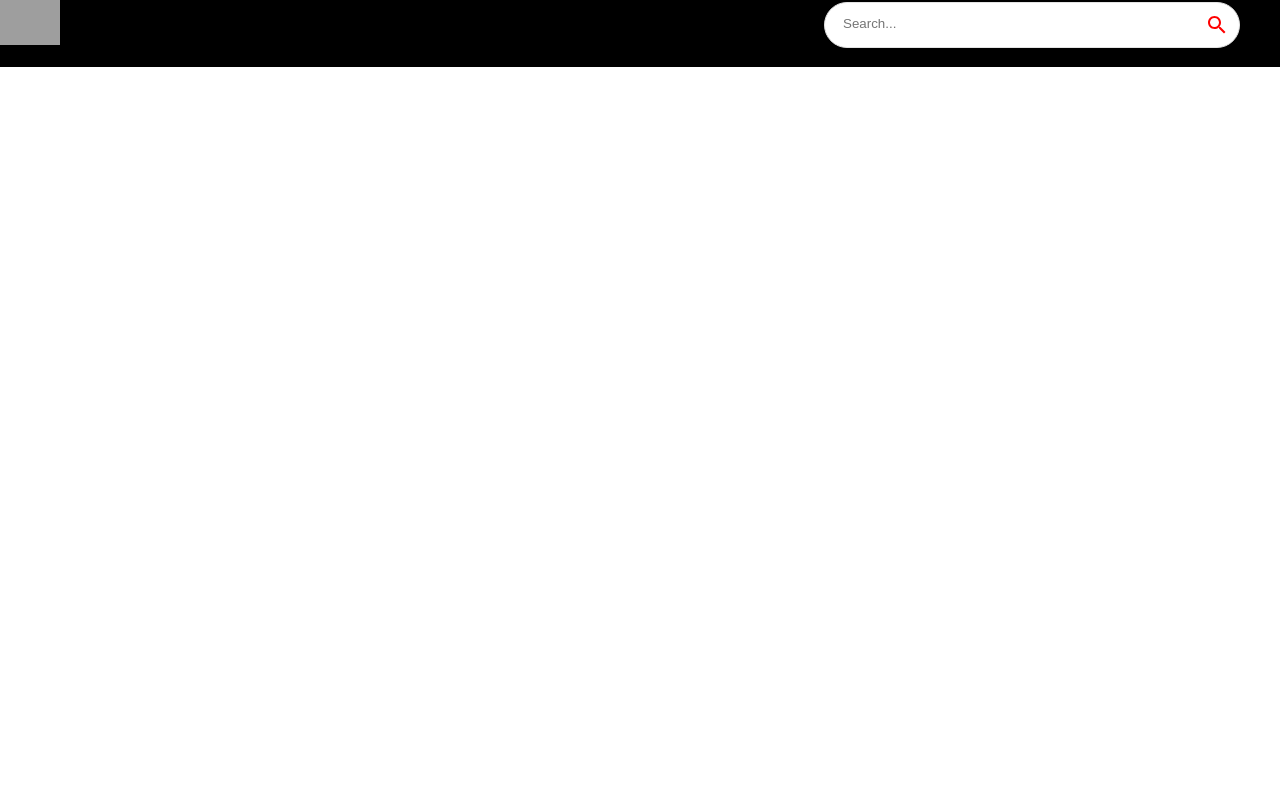
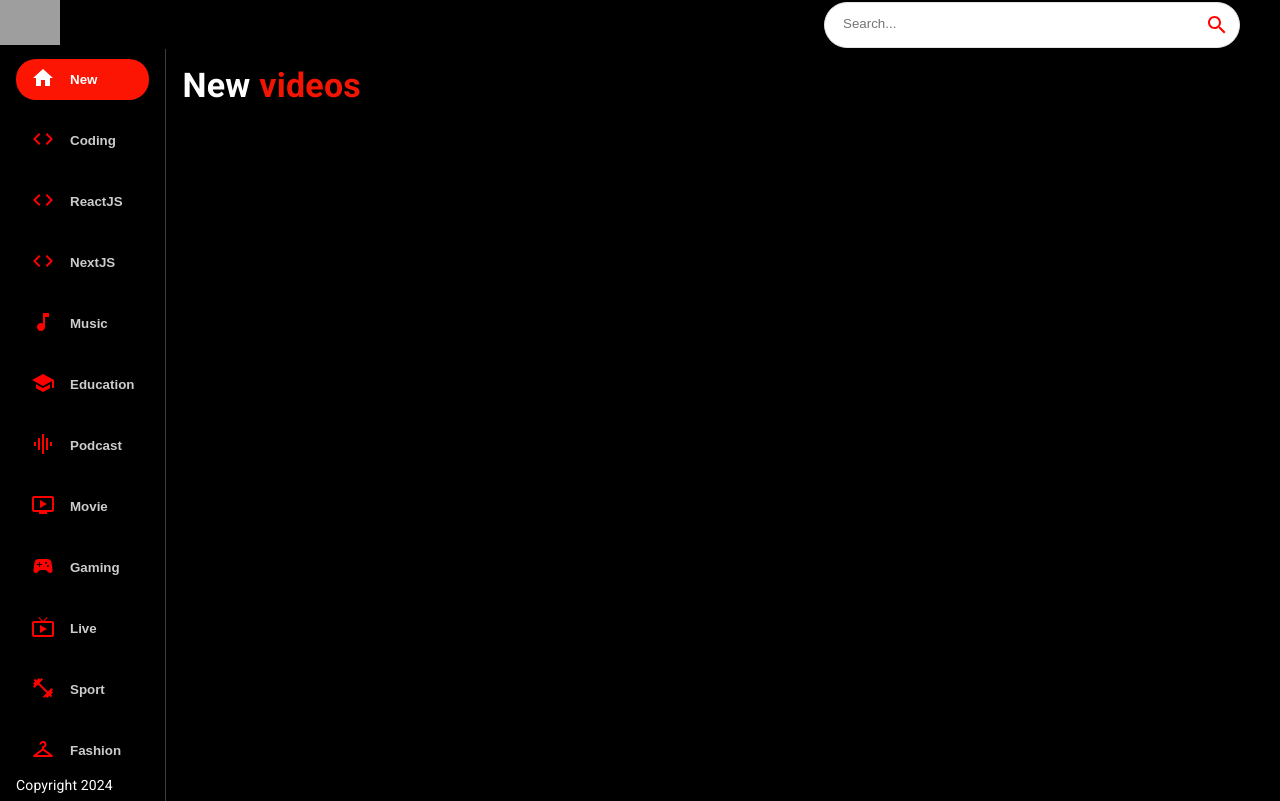
Before and after one commit to omonjonovm/YOUTUBE-CLONE, a React (Create React App) app: page / in a window 1280 px wide. Built offline with nearby package versions, Linux system fonts and the light colour scheme; grey boxes are pictures that could not be loaded.

Commit message:
created sidebar , feed

```diff
--- a/src/components/Feed.jsx
+++ b/src/components/Feed.jsx
@@ -1,8 +1,23 @@
-import React from 'react'
-
+import {useState,useEffect} from 'react'
+import {Box,Stack, Typography} from "@mui/material"
+import Sidebar from './Sidebar'
+import Videos from './Videos'
 const Feed = () => {
   return (
-    <div>Feed</div>
+    <Stack sx={{flexDirection:{sx:"column",md: "row"}}}>
+        <Box sx={{height:{sx:'auto',md :'94vh'},borderRight:'1px solid #3d3d3d',px:{sx: 0, md:2}}}>
+          <Sidebar/>
+          <Typography className='copyright' variant='body2' sx={{mt:1.5, color:'#fff'}}>
+            Copyright 2024
+          </Typography>
+        </Box>
+        <Box p={2} sx={{overflowY:'auto',height:'90vh',flex:2}}>
+          <Typography variant='h4' fontWeight="bold" mb={2} sx={{color:'white',}}>
+           New <span style={{color:'#F31503'}}>videos</span>
+          </Typography>
+          <Videos videos={[]}/>
+        </Box>
+    </Stack>
   )
 }
 
--- /dev/null
+++ b/src/components/Sidebar.jsx
@@ -0,0 +1,26 @@
+import { Stack } from "@mui/material"
+import { categories } from "../utils/constants"
+
+const selectedCategory = 'New';
+
+const Sidebar = () => (
+    <Stack
+   direction={'row'}
+   sx={{
+    overflowY:'auto',
+    height:{sx:'auto',md:'95%'},
+    flexDirection:{md:'column'}
+   }}>
+     {categories.map((category) => (
+      <button className="category-btn" style={{
+        background:category.name === selectedCategory && '#FC1503',color:"white"
+      }}
+      key={category.name}>
+        <span style={{color:category.name ===  selectedCategory  ? 'white':'red',marginRight:'15px'}}>{category.icon}</span>
+        <span style={{opacity:category.name === selectedCategory ? '1': '0.8'}}>{category.name}</span>
+      </button>
+     ))}
+    </Stack>
+  )
+
+export default Sidebar
--- /dev/null
+++ b/src/components/Videos.jsx
@@ -0,0 +1,9 @@
+import React from 'react'
+
+const Videos = () => {
+  return (
+    <div>Videos</div>
+  )
+}
+
+export default Videos
--- a/src/components/index.js
+++ b/src/components/index.js
@@ -4,3 +4,5 @@
 export { default as SearchFeed } from './SearchFeed';
 export { default as VideoDetail } from './VideoDetail';
 export { default as SearchBar } from './SearchBar';
+export {default as Sidebar} from './Sidebar';
+export {default as Videos} from './Videos';
--- a/src/utils/constants.js
+++ b/src/utils/constants.js
@@ -16,7 +16,6 @@
 
 export const categories = [
   { name: 'New', icon: <HomeIcon />, },
-  { name: 'JS Mastery', icon: <CodeIcon />, },
   { name: 'Coding', icon: <CodeIcon />, },
   { name: 'ReactJS', icon: <CodeIcon />, },
   { name: 'NextJS', icon: <CodeIcon />, },
```
